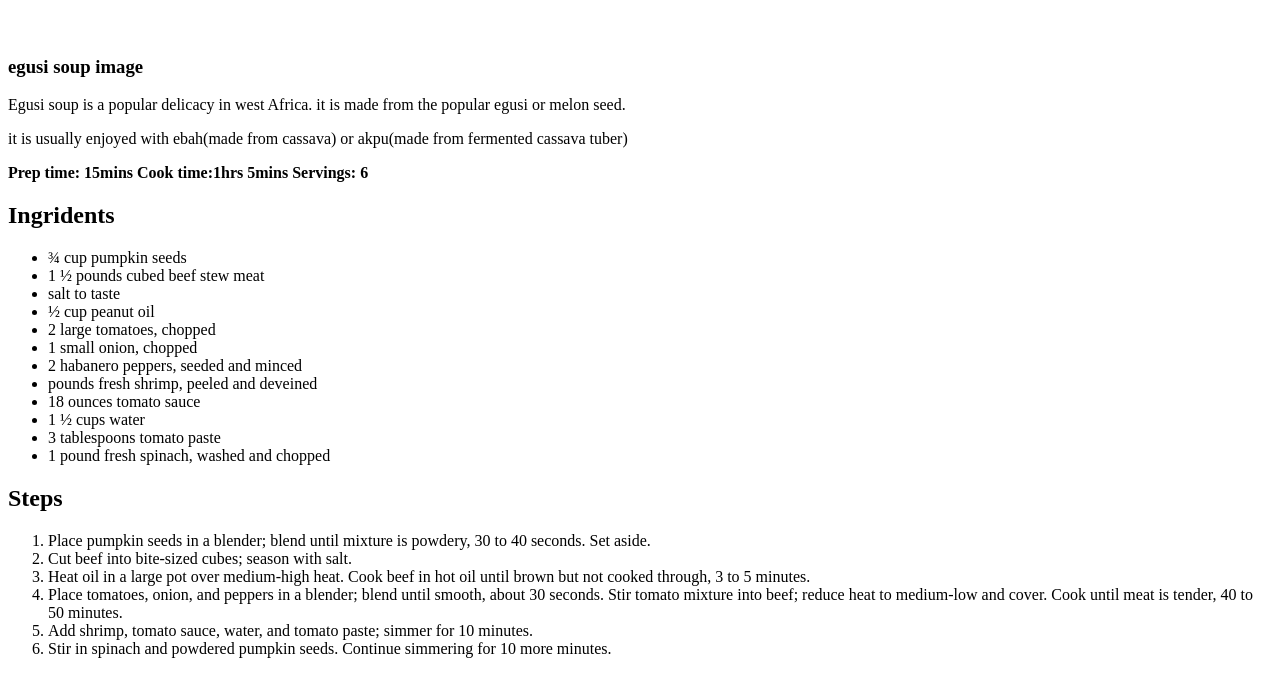
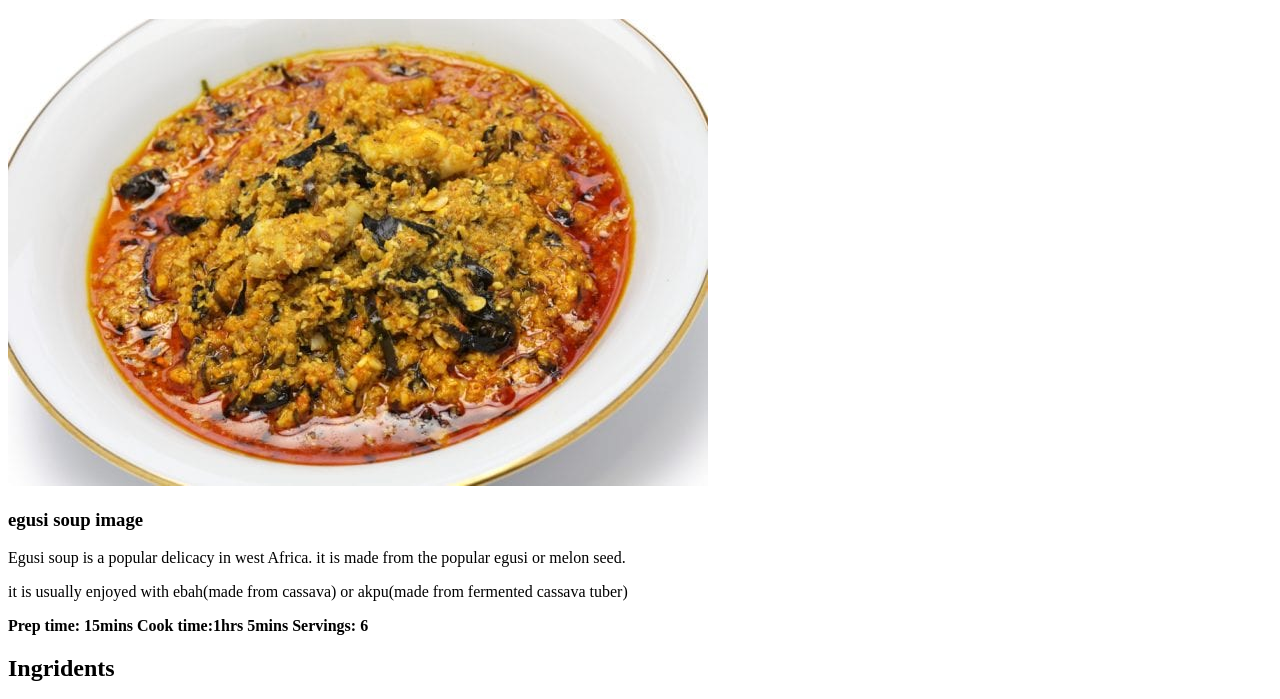
Before and after one commit to okenwastephen/ODIN-RECIPE-2, a plain HTML site: page recipes/egusi-soup.html in a window 1280 px wide. Shown: the part 61-760 px from the top of the page. Drawn offline with Linux system fonts and the light colour scheme.

Commit message:
added egusi-soup.jpj to image folder added egusi image to egusi-soup.html

```diff
--- a/recipes/egusi-soup.html
+++ b/recipes/egusi-soup.html
@@ -4,7 +4,7 @@
     <title>egusi-soup recipe</title>
     <body>
         <h1>Egusi-soup(west Africa)</h1>
-        <img src="">
+        <img src="../images/Egusi-Soup.jpg">
         <h3>egusi soup image</h3>
         <p>Egusi soup is a popular delicacy in west Africa. it is made from the popular egusi or melon seed.</p>
             <p>it is usually enjoyed with ebah(made from cassava) or akpu(made from fermented cassava tuber)</p>
```
Also changed, not shown: images/Egusi-Soup.jpg (added).
